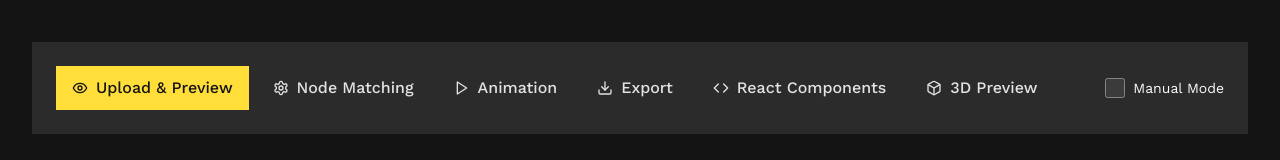
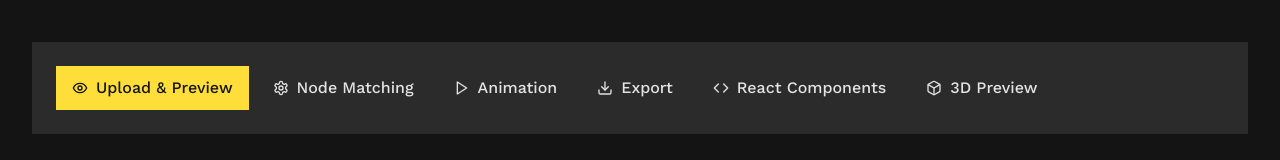
Before and after one commit to JulianCallejas/SVG-Morph, a React (Vite) app: page /playground-enhanced in a window 1280 px wide. Shown: the part 192-352 px from the top of the page. Built offline with nearby package versions, Linux system fonts and the light colour scheme.

Commit message:
feat: choose one matching method, by contours or by points, with tabs

```diff
--- a/src/components/EnhancedExportPanel.tsx
+++ b/src/components/EnhancedExportPanel.tsx
@@ -112,13 +112,13 @@ export const EnhancedExportPanel: React.FC = () => {
       // Add manual node matches to export options if Manual Mode is enabled and pairs exist
       const shouldUseManualMatches = manualModeEnabled && nodeMatches.length > 0;
       // Same rule as the preview: the per-contour plan only applies to paths with several subpaths
-      // or a plan the user edited, and never together with manual node matches.
+      // or a plan the user edited, and never while the point-matching mode is selected.
       const activePlan = activeContourPlan(
         contourPlan,
         sourceContours,
         targetContours,
         contourPlanCustomized,
-        shouldUseManualMatches,
+        manualModeEnabled,
       );
       const optionsWithMatches = {
         ...options,
--- a/src/components/ReactComponentExportPanel.tsx
+++ b/src/components/ReactComponentExportPanel.tsx
@@ -40,15 +40,15 @@ export const ReactComponentExportPanel: React.FC<ReactComponentExportPanelProps>
   const { showSuccess, showError, showWarning } = useToast();
 
   // Same rule as the preview and the other exports: the per-contour plan applies to paths with
-  // several subpaths or a plan the user edited, and never together with manual node matches.
-  const { sourceContours, targetContours, contourPlan, contourPlanCustomized, manualModeEnabled, nodeMatches } =
+  // several subpaths or a plan the user edited, and never while the point-matching mode is selected.
+  const { sourceContours, targetContours, contourPlan, contourPlanCustomized, manualModeEnabled } =
     useMorphStore();
   const activePlan = activeContourPlan(
     contourPlan,
     sourceContours,
     targetContours,
     contourPlanCustomized,
-    manualModeEnabled && nodeMatches.length > 0,
+    manualModeEnabled,
   );
 
   const handleGenerate = useCallback(() => {
--- a/src/pages/PlaygroundEnhanced.tsx
+++ b/src/pages/PlaygroundEnhanced.tsx
@@ -35,7 +35,7 @@ export const PlaygroundEnhanced: React.FC = () => {
     targetSVGData,
     processingState,
     manualModeEnabled,
-    toggleManualMode,
+    setManualMode,
     sourcePoints,
     targetPoints,
     nodeMatches,
@@ -185,18 +185,6 @@ export const PlaygroundEnhanced: React.FC = () => {
                 {label}
               </button>
             ))}
-
-            <div className="ml-auto">
-              <label className="flex min-h-11 cursor-pointer items-center gap-2 text-sm">
-                <input
-                  type="checkbox"
-                  checked={manualModeEnabled}
-                  onChange={toggleManualMode}
-                  className="h-5 w-5 accent-[rgb(var(--color-action))]"
-                />
-                Manual Mode
-              </label>
-            </div>
           </div>
         </div>
 
@@ -268,12 +256,33 @@ export const PlaygroundEnhanced: React.FC = () => {
               text="Configure how nodes between your SVGs are paired for smooth morphing"
             />
 
-            <ContourPlanPanel />
+            {/* One matching method at a time: the selected one is the one the animation and exports use. */}
+            <div role="tablist" aria-label="Matching method" className="flex flex-wrap gap-2">
+              {([
+                { manual: false, label: 'By sections (contours)' },
+                { manual: true, label: 'By points (whole SVG)' },
+              ] as const).map(({ manual, label }) => (
+                <button
+                  key={label}
+                  type="button"
+                  role="tab"
+                  aria-selected={manualModeEnabled === manual}
+                  onClick={() => setManualMode(manual)}
+                  className={getTabClassName(manualModeEnabled === manual, true)}
+                >
+                  {label}
+                </button>
+              ))}
+            </div>
 
-            <NodePairingInterface
-              sourcePoints={sourcePoints}
-              targetPoints={targetPoints}
-            />
+            {manualModeEnabled ? (
+              <NodePairingInterface
+                sourcePoints={sourcePoints}
+                targetPoints={targetPoints}
+              />
+            ) : (
+              <ContourPlanPanel />
+            )}
 
             {canProceedToAnimation && (
               <Button variant="primary" onClick={() => setActiveTab('animate')}>
--- a/src/store/morphStore.ts
+++ b/src/store/morphStore.ts
@@ -93,7 +93,7 @@ interface MorphState {
   setSourceSVG: (svg: string) => Promise<void>;
   setTargetSVG: (svg: string) => Promise<void>;
   updateAnimationSettings: (settings: Partial<AnimationSettings>) => void;
-  toggleManualMode: () => void;
+  setManualMode: (enabled: boolean) => void;
   addNodePair: (pair: NodePair) => void;
   removeNodePair: (pairId: string) => void;
   clearNodePairs: () => void;
@@ -299,8 +299,8 @@ export const useMorphStore = create<MorphState>((set, get) => ({
       animationSettings: { ...state.animationSettings, ...settings },
     })),
 
-  toggleManualMode: () =>
-    set((state) => ({ manualModeEnabled: !state.manualModeEnabled })),
+  // false = pair by contours (the plan), true = pair by points of the whole SVG; exactly one is active
+  setManualMode: (enabled) => set({ manualModeEnabled: enabled }),
 
   addNodePair: (pair) =>
     set((state) => {
@@ -549,13 +549,13 @@ export const useMorphStore = create<MorphState>((set, get) => ({
       }
 
       // Contour pipeline: only for paths with several subpaths or a plan the user edited, and
-      // never together with manual node matches. Everything else keeps the whole-path pipeline.
+      // never while the point-matching mode is selected. Everything else keeps the whole-path pipeline.
       const plan = activeContourPlan(
         state.contourPlan,
         state.sourceContours,
         state.targetContours,
         state.contourPlanCustomized,
-        shouldUseManualMatches,
+        state.manualModeEnabled,
       );
 
       const interpolatedSVG = plan
```
